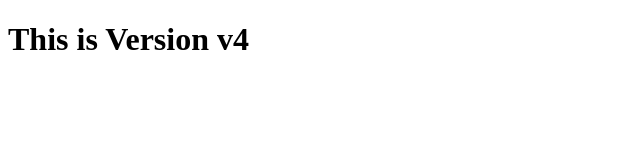
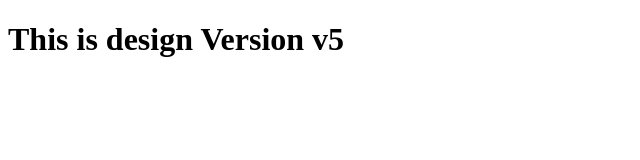
Before and after one commit to shivam281992/myrepo, a plain HTML site: page index.html in a window 1280 px wide. Shown: the whole page, without its empty margins (0-640 px from the left). Drawn offline with Linux system fonts and the light colour scheme.

Commit message:
the design version v5

```diff
--- a/index.html
+++ b/index.html
@@ -7,6 +7,6 @@
     <title>Document</title>
 </head>
 <body>
-    <h1>This is Version v4</h1>
+    <h1>This is design  Version v5</h1>
 </body>
 </html>
```
